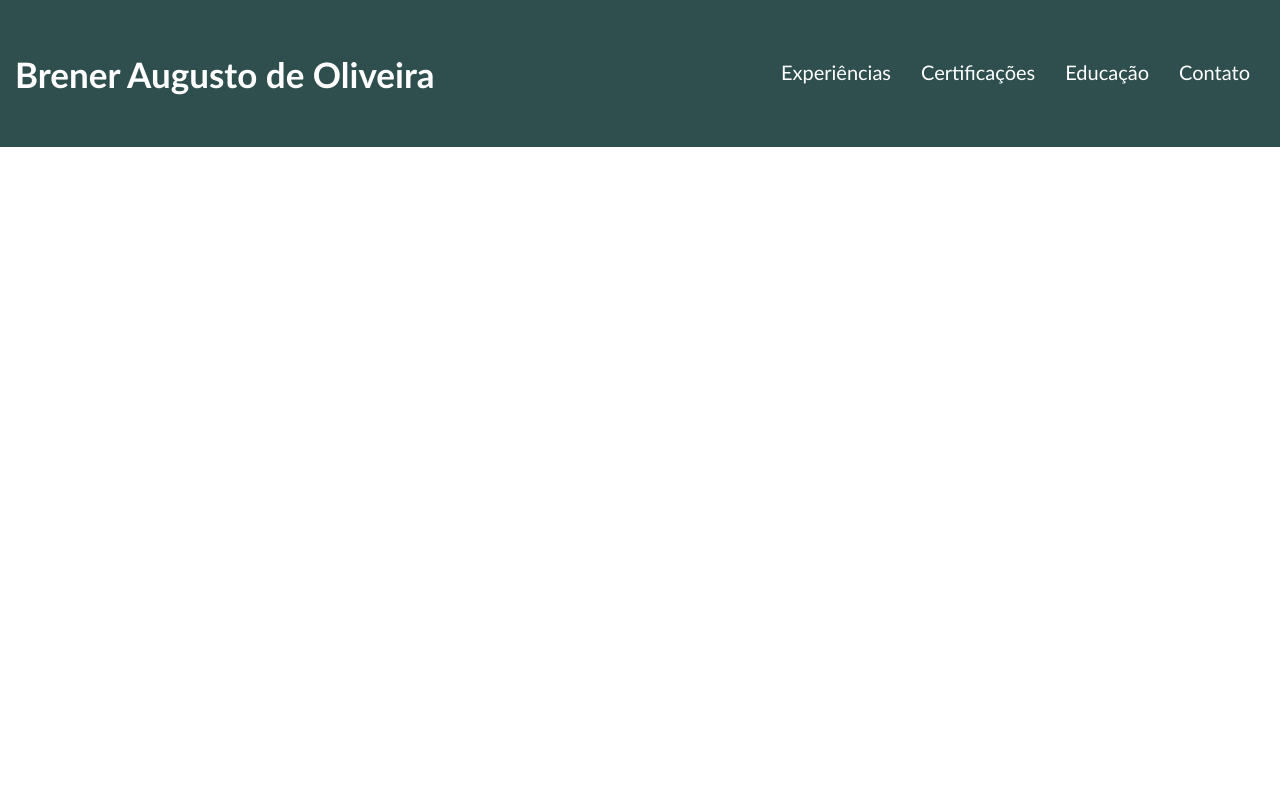
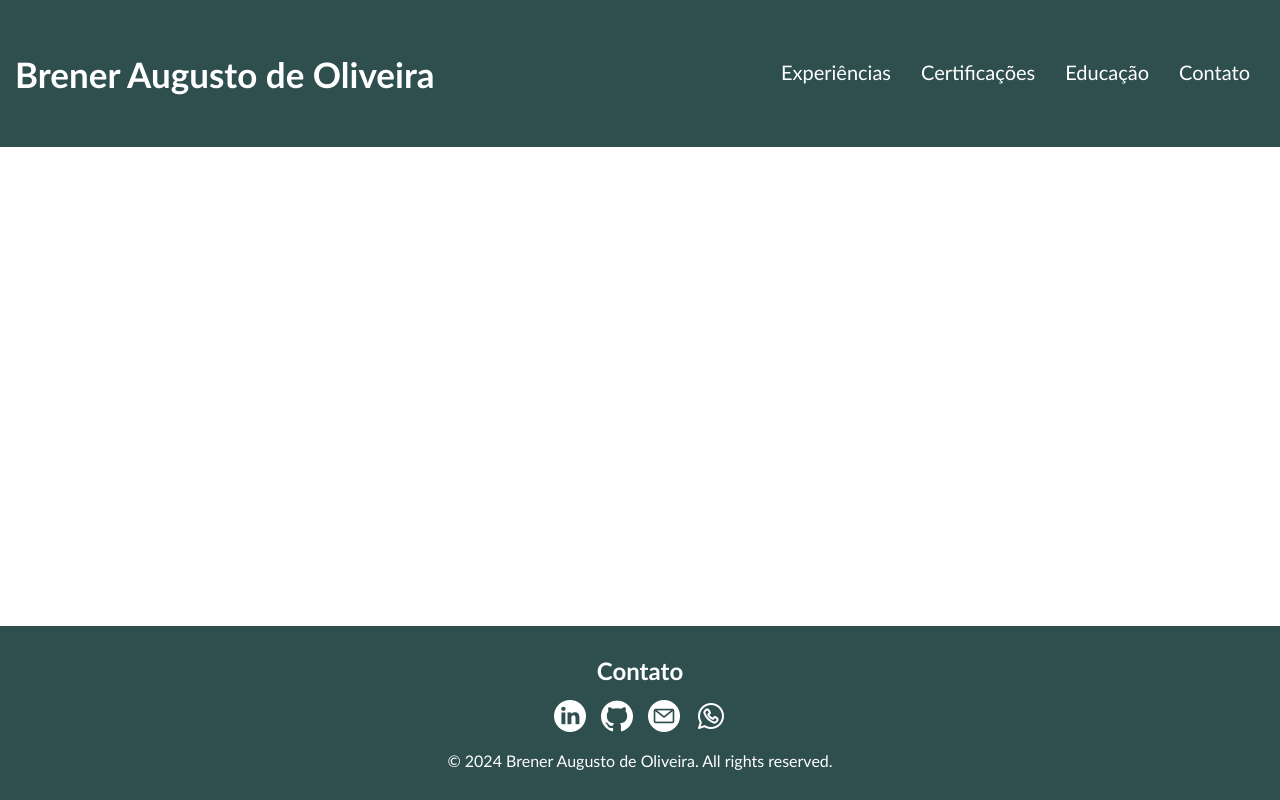
Before and after one commit to breneroliveira/site-pessoal, a plain HTML site: page index.html in a window 1280 px wide. Drawn offline with Linux system fonts and the light colour scheme.

Commit message:
feat: add footer

```diff
--- a/index.html
+++ b/index.html
@@ -20,6 +20,24 @@
     <main >
 
     </main>
+    <footer>
+        <h2>Contato</h2>
+        <ul class="contato">
+            <a href="https://www.linkedin.com/in/brenerdeoliveira/" target="_blank">
+                <img src="/images/linkedin.png" alt="Link do LinkedIn">
+            </a>
+            <a href="https://github.com/breneroliveira" target="_blank">
+                <img src="/images/github.png" alt="Link do GitHub">
+            </a>
+            <a href="mailto: breneroliveirad@gmail.com" target="_blank">
+                <img src="/images/email.png" alt="Link do E-mail">
+            </a>
+            <a href="https://api.whatsapp.com/send?phone=5554991867799" target="_blank">
+                <img src="/images/whastapp.png" alt="Link do WhatsApp">
+            </a>
+        </ul>
+        <p>&copy; 2024 Brener Augusto de Oliveira. All rights reserved.</p>
+    </footer>
     <script src="script.js"></script>
 </body>
 </html>
--- a/style.css
+++ b/style.css
@@ -41,3 +41,26 @@ li:hover {
     border-color: white;
     border-bottom-style: solid;
 }
+
+footer {
+    display: flex;
+    justify-content: space-between;
+    align-items: center;
+    flex-direction: column;
+    position: fixed;
+    bottom: 0px;
+    width: 100%;
+    text-align: center;
+    background-color: darkslategray;
+    color: white;
+    padding: 30px 15px 30px 15px;
+}
+
+.contato {
+    display: flex;
+    flex-direction: row;
+    font-size: 20px;
+    padding-top: 15px;
+    padding-bottom: 15px;
+    gap: 15px;
+}
```
Also changed, not shown: images/email.png (added), images/github.png (added), images/linkedin.png (added), images/whastapp.png (added).
